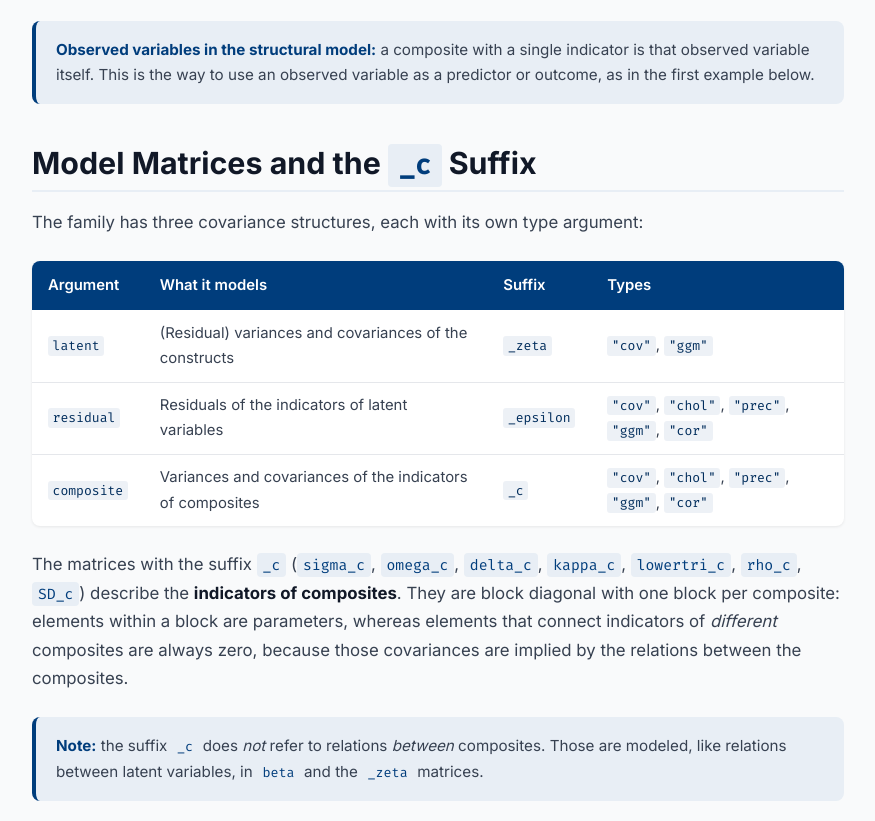
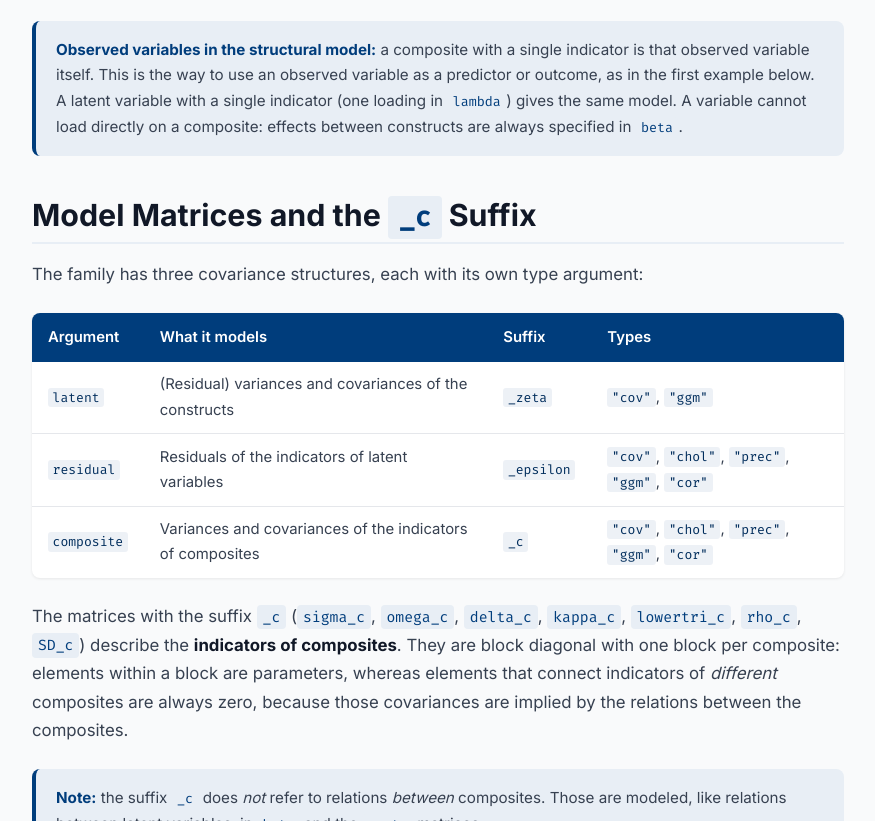
Before and after one commit to SachaEpskamp/psychonetrics, a plain HTML site: page docs/cvm.html in a window 1280 px wide. Shown: the part 1857-2678 px from the top of the page, without its empty margins (202-1077 px from the left). Drawn offline with nearby package versions, Linux system fonts and the light colour scheme.

Commit message:
0.18: cvm error message explains single-indicator constructs
A variable cannot load on a composite. The error for a construct with
both loadings and weights now explains how to specify such a model: add
the observed variable as a construct with a single indicator (a latent
variable with one loading, or a composite with one weight) and put the
effect in 'beta'. Same note in the help page, website and NEWS.

Co-Authored-By: Claude Fable 5.2 <noreply@anthropic.com>

```diff
--- a/docs/cvm.html
+++ b/docs/cvm.html
@@ -103,7 +103,7 @@
       The composite model does not explain why the indicators of a composite are correlated: these variances and covariances are free parameters. What it does impose is that the indicators of a composite relate to everything else in the model <em>only through the composite</em>. That restriction is what makes the model testable.
     </p>
     <div class="note">
-      <strong>Observed variables in the structural model:</strong> a composite with a single indicator is that observed variable itself. This is the way to use an observed variable as a predictor or outcome, as in the first example below.
+      <strong>Observed variables in the structural model:</strong> a composite with a single indicator is that observed variable itself. This is the way to use an observed variable as a predictor or outcome, as in the first example below. A latent variable with a single indicator (one loading in <code>lambda</code>) gives the same model. A variable cannot load directly on a composite: effects between constructs are always specified in <code>beta</code>.
     </div>
   </section>
 
```
Also changed, not shown: 4 other files.
